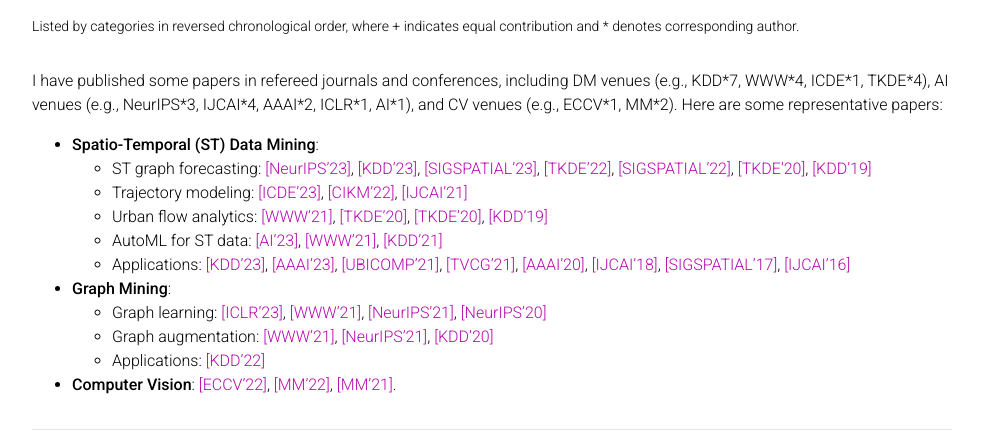
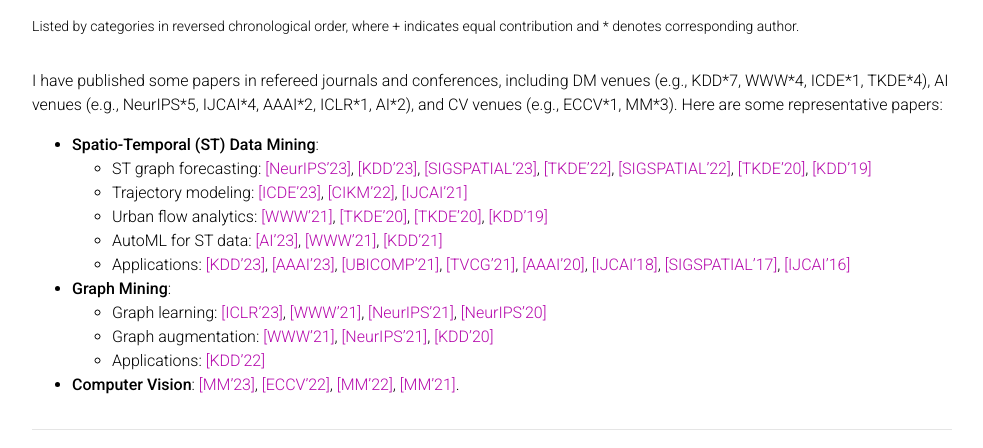
Before and after one commit to CastleLiang/castleliang.github.io, a Jekyll site: the page built from _pages/publications.md, in a window 1280 px wide and 900 px high, cut to the strip 145-593 px from the top of the window. Shown: the whole strip, without its empty margins (148-1131 px from the left). Built offline with Jekyll 4.4.1, drawn with Linux system fonts in a browser that asks for light colours; comment, search, counter and statistics services are not loaded; a style sheet for code colours, icons or effects is not loaded.

Commit message:
update talks and pubs

```diff
--- a/_pages/publications.md
+++ b/_pages/publications.md
@@ -9,7 +9,7 @@
 ---
 <!-- _pages/publications.md -->
 
-I have published some papers in refereed journals and conferences, including DM venues (e.g., KDD\*7, WWW\*4, ICDE\*1, TKDE\*4), AI venues (e.g., NeurIPS\*3, IJCAI\*4, AAAI\*2, ICLR\*1, AI\*1), and CV venues (e.g., ECCV\*1, MM\*2). Here are some representative papers:
+I have published some papers in refereed journals and conferences, including DM venues (e.g., KDD\*7, WWW\*4, ICDE\*1, TKDE\*4), AI venues (e.g., NeurIPS\*5, IJCAI\*4, AAAI\*2, ICLR\*1, AI\*2), and CV venues (e.g., ECCV\*1, MM\*3). Here are some representative papers:
 
 - **Spatio-Temporal (ST) Data Mining**:
   - ST graph forecasting: [[NeurIPS'23]](), [[KDD'23]](https://di.ustc.edu.cn/_upload/tpl/11/ea/4586/template4586/assets/images/papers/zzy/CauSTG.pdf), [[SIGSPATIAL'23]](https://arxiv.org/pdf/2301.13629.pdf), [[TKDE'22]](https://ieeexplore.ieee.org/document/9956738/), [[SIGSPATIAL'22]](https://arxiv.org/pdf/2108.11873.pdf), [[TKDE'20]](http://urban-computing.com/pdf/MetaLearning_tkde_2020.pdf), [[KDD'19]](http://urban-computing.com/pdf/kdd_2019_camera_ready_ST_MetaNet.pdf)
@@ -27,6 +27,7 @@
 
 
 - **Computer Vision**:
+[[MM'23]](https://dl.acm.org/doi/pdf/10.1145/3503161.3548102),
 [[ECCV'22]](https://dl.acm.org/doi/abs/10.1007/978-3-031-19830-4_33),
 [[MM'22]](https://dl.acm.org/doi/pdf/10.1145/3503161.3548102),
 [[MM'21]](https://dl.acm.org/doi/pdf/10.1145/3474085.3475268).
```
Also changed, not shown: _pages/talks.md (+2 -0 lines).
